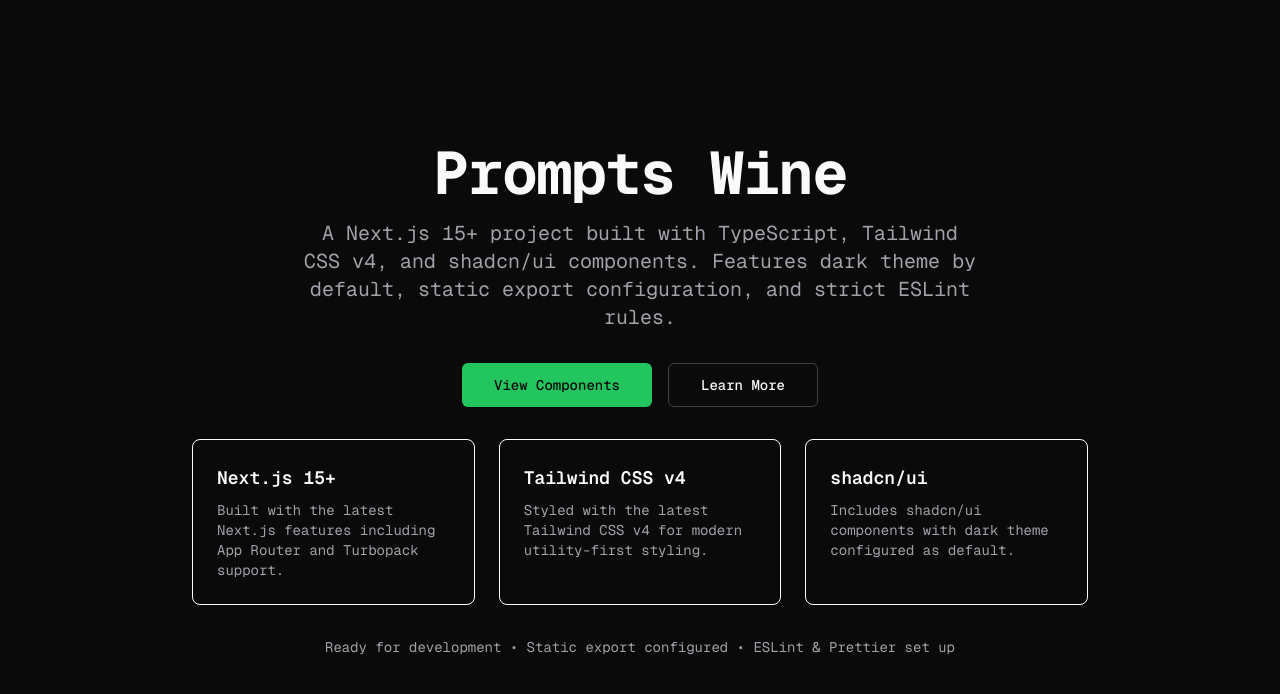
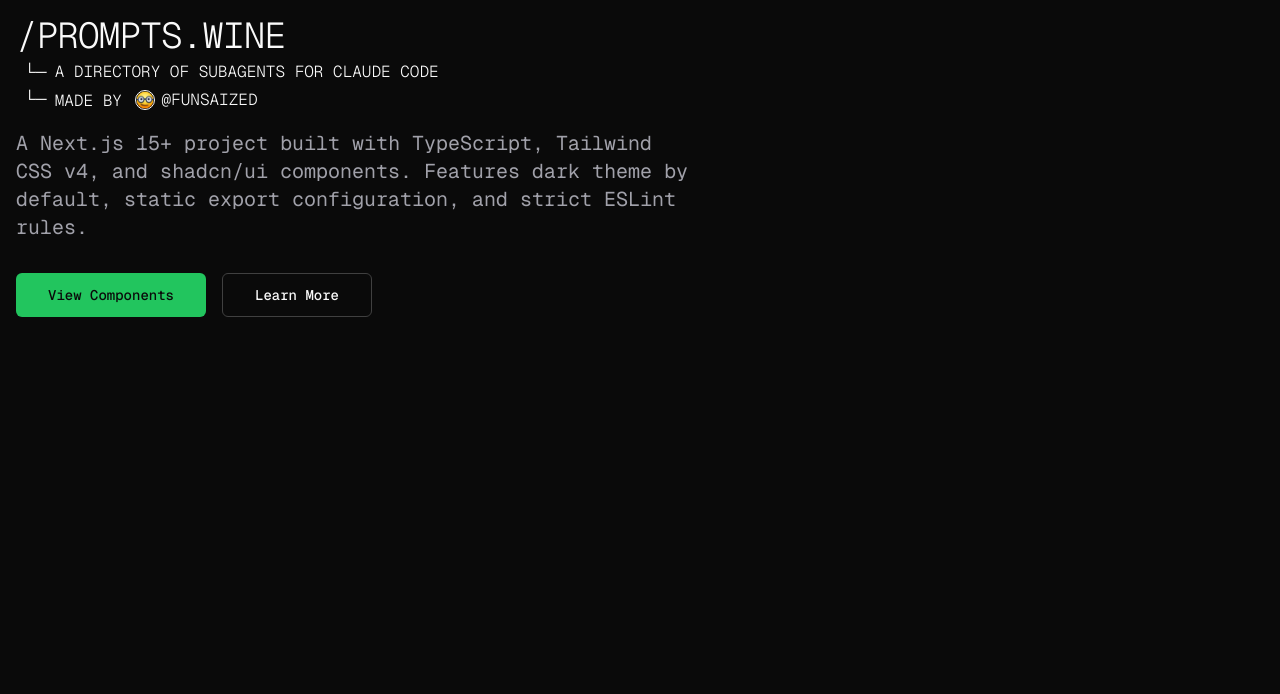
Before and after one commit to funsaized/prompts.wine, a Next.js app: page / in a window 1280 px wide. Shown: the top 694 px of the page. Built offline with nearby package versions, Linux system fonts and the light colour scheme.

Commit message:
style: landing page basis

```diff
--- a/src/app/page.tsx
+++ b/src/app/page.tsx
@@ -1,13 +1,42 @@
 import { Button } from "@/components/ui/button";
+import Image from "next/image";
 
-export default function Home(): React.JSX.Element {
+export default function Prompts(): React.JSX.Element {
   return (
     <div className="bg-background text-foreground min-h-screen">
-      <div className="container mx-auto flex min-h-screen flex-col items-center justify-center space-y-8 p-8">
-        <div className="space-y-4 text-center">
-          <h1 className="text-4xl font-bold tracking-tight sm:text-6xl">
-            Prompts Wine
-          </h1>
+      <div className="container mx-auto flex min-h-screen flex-col items-start justify-start space-y-8 p-4">
+        <div className="space-y-4">
+          <header className="flex flex-shrink-0 flex-col font-light uppercase">
+            <h1 className="text-3xl tracking-tight sm:text-4xl">
+              /prompts.wine
+            </h1>
+            <div className="mt-1 flex items-center gap-2 pl-2">
+              <span>└─</span>
+              <h2>a directory of subagents for Claude Code</h2>
+            </div>
+            <div className="flex items-center gap-2 pl-2">
+              <span>└─</span>
+              <h2>
+                Made by{" "}
+                <a
+                  href="https://s11a.com"
+                  target="_blank"
+                  rel="noopener noreferrer"
+                  className="group relative top-1 inline-flex items-center gap-1.5 pl-1 transition-colors hover:text-white"
+                >
+                  <Image
+                    alt="Sai Nimmagadda"
+                    width={20}
+                    height={20}
+                    className="border-foreground size-5 rounded-full border transition-colors group-hover:border-white"
+                    src="/face.png"
+                  />
+                  @funsaized
+                </a>
+              </h2>
+            </div>
+          </header>
+
           <p className="text-muted-foreground max-w-2xl text-xl">
             A Next.js 15+ project built with TypeScript, Tailwind CSS v4, and
             shadcn/ui components. Features dark theme by default, static export
@@ -23,39 +52,6 @@
             Learn More
           </Button>
         </div>
-
-        <div className="grid w-full max-w-4xl grid-cols-1 gap-6 md:grid-cols-3">
-          <div className="bg-card text-card-foreground rounded-lg border p-6">
-            <h3 className="mb-2 text-lg font-semibold">Next.js 15+</h3>
-            <p className="text-muted-foreground text-sm">
-              Built with the latest Next.js features including App Router and
-              Turbopack support.
-            </p>
-          </div>
-
-          <div className="bg-card text-card-foreground rounded-lg border p-6">
-            <h3 className="mb-2 text-lg font-semibold">Tailwind CSS v4</h3>
-            <p className="text-muted-foreground text-sm">
-              Styled with the latest Tailwind CSS v4 for modern utility-first
-              styling.
-            </p>
-          </div>
-
-          <div className="bg-card text-card-foreground rounded-lg border p-6">
-            <h3 className="mb-2 text-lg font-semibold">shadcn/ui</h3>
-            <p className="text-muted-foreground text-sm">
-              Includes shadcn/ui components with dark theme configured as
-              default.
-            </p>
-          </div>
-        </div>
-
-        <div className="text-muted-foreground text-center text-sm">
-          <p>
-            Ready for development • Static export configured • ESLint & Prettier
-            set up
-          </p>
-        </div>
       </div>
     </div>
   );
--- a/src/app/prompts/page.tsx
+++ /dev/null
@@ -1,29 +0,0 @@
-import { Button } from "@/components/ui/button";
-
-export default function Prompts(): React.JSX.Element {
-  return (
-    <div className="bg-background text-foreground min-h-screen">
-      <div className="container mx-auto flex min-h-screen flex-col items-start justify-start space-y-8 py-4">
-        <div className="space-y-4">
-          <h1 className="text-4xl font-bold tracking-tight sm:text-6xl">
-            Prompts Wine
-          </h1>
-          <p className="text-muted-foreground max-w-2xl text-xl">
-            A Next.js 15+ project built with TypeScript, Tailwind CSS v4, and
-            shadcn/ui components. Features dark theme by default, static export
-            configuration, and strict ESLint rules.
-          </p>
-        </div>
-
-        <div className="flex flex-col gap-4 sm:flex-row">
-          <Button variant="default" size="lg" asChild>
-            <a href="/components">View Components</a>
-          </Button>
-          <Button variant="outline" size="lg">
-            Learn More
-          </Button>
-        </div>
-      </div>
-    </div>
-  );
-}
```
Also changed, not shown: public/face.png (added).
